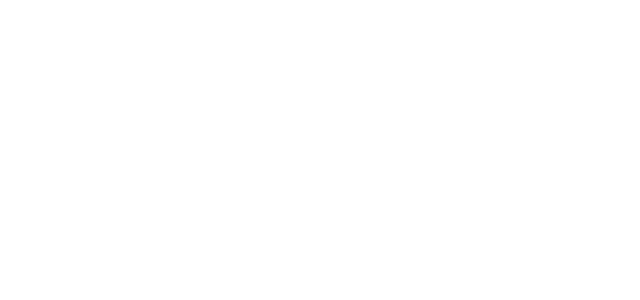
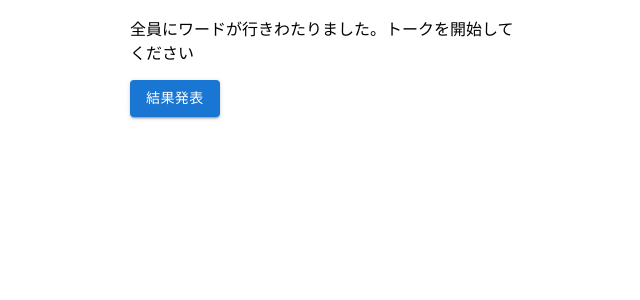
Before and after one commit to gaou1109-cyber/ReactLearn, a Next.js app: page /wordWolf/displayWord in a window 1280 px wide. Shown: the top 300 px of the page, without its empty margins (312-952 px from the left). Built offline with nearby package versions, Linux system fonts and the light colour scheme.

Commit message:
[FB対応]各種FB対応

```diff
--- a/src/components/DisplayConfirmPlayer.tsx
+++ b/src/components/PlayerConfirmDisplay.tsx
@@ -1,23 +1,22 @@
-import Container from "@mui/material/Container";
-import Button from "@mui/material/Button";
 import React from "react";
+import { Button, Container } from "@mui/material";
 
-// 【プレイヤーを確認する】
-type DisplayConfirmPlayerProps = {
+type PlayerConfirmDisplayProps = {
   currentPlayer: number;
-  hancleCheckWord: React.MouseEventHandler<HTMLButtonElement>;
+  handleCheckWord: React.MouseEventHandler<HTMLButtonElement>;
   handleWrongPlayer: React.MouseEventHandler<HTMLButtonElement>;
 };
 
-export const DisplayConfirmPlayer: React.FC<DisplayConfirmPlayerProps> = ({
+// プレイヤーを確認する画面
+export const PlayerConfirmDisplay: React.FC<PlayerConfirmDisplayProps> = ({
   currentPlayer,
-  hancleCheckWord,
+  handleCheckWord,
   handleWrongPlayer,
 }) => {
   return (
     <Container component="main" maxWidth="xs">
       <p>あなたはプレイヤー{currentPlayer}ですか</p>
-      <Button variant="contained" onClick={hancleCheckWord} sx={{ mr: 2 }}>
+      <Button variant="contained" onClick={handleCheckWord} sx={{ mr: 2 }}>
         はい
       </Button>
       <Button variant="contained" onClick={handleWrongPlayer}>
--- /dev/null
+++ b/src/hooks/index.tsx
@@ -0,0 +1,32 @@
+import { useEffect, useState } from "react";
+import type { WordType } from "../pages/wordWolf/word";
+
+// 【人狼のプレイヤーを返す】
+export const useSelectWolf = (max: number) => {
+  const [wolf, setWolf] = useState<number | null>(null);
+
+  function generateWolfNumber(max: number) {
+    return Math.floor(Math.random() * max) + 1;
+  }
+
+  // 初回マウント時に乱数を生成
+  useEffect(() => {
+    setWolf(generateWolfNumber(max));
+  }, []);
+
+  return wolf;
+};
+
+// 【ワードの配列を返す】
+export const useSelectWord = (wordArrays: WordType[]) => {
+  const [wordNumber, setWordNumber] = useState<number>(0);
+
+  function generateWordNumber(wordArrays: Array<{}>) {
+    return Math.floor(Math.random() * wordArrays.length);
+  }
+
+  useEffect(() => setWordNumber(generateWordNumber(wordArrays)), []);
+  const wordArray = wordArrays[wordNumber];
+
+  return wordArray;
+};
--- a/src/hooks/useSelectWolf.tsx
+++ /dev/null
@@ -1,18 +0,0 @@
-import { useEffect, useState } from "react";
-
-// 【人狼のプレイヤーを返す】
-export const useSelectWolf = (max: number) => {
-  const [wolf, setWolf] = useState<number | null>(null);
-
-  // 初回マウント時に乱数を生成
-  function generateWolfNumber(max: number) {
-    return Math.floor(Math.random() * max) + 1;
-  }
-
-  // 初回マウント時に乱数を生成
-  useEffect(() => {
-    setWolf(generateWolfNumber(max));
-  }, []);
-
-  return wolf;
-};
--- a/src/hooks/useWord.tsx
+++ /dev/null
@@ -1,18 +0,0 @@
-import { useEffect, useState } from "react";
-import type { WordType } from "../pages/wordWolf/word";
-
-// 【ワードの配列を返す】
-export const useWord = (wordArrays: WordType[]) => {
-  const [wordNumber, setWordNumber] = useState<number>(0);
-
-  // 初回マウント時に乱数を生成
-  function generateWolfNumber(wordArrays: Array<{}>) {
-    return Math.floor(Math.random() * Number(wordArrays.length));
-  }
-
-  // 初回マウント時に乱数を生成
-  useEffect(() => setWordNumber(generateWolfNumber(wordArrays)), []);
-  const wordArray = wordArrays[wordNumber];
-
-  return wordArray;
-};
--- a/src/pages/wordWolf/displayWord.tsx
+++ b/src/pages/wordWolf/displayWord.tsx
@@ -1,11 +1,10 @@
+import React, { useState } from "react";
 import { wordArrays } from "./word";
 import { useRouter } from "next/router";
-import React, { useState } from "react";
-import { useSelectWolf } from "../../hooks/useSelectWolf";
-import { useWord } from "../../hooks/useWord";
-import { DisplayhancleCheckWord } from "../../components/DisplayhancleCheckWord";
-import { DisplayConfirmPlayer } from "../../components/DisplayConfirmPlayer";
-import { DisplayTalk } from "../../components/DisplayTalk";
+import { useSelectWolf, useSelectWord } from "../../hooks";
+import { WordCheckDisplay } from "../../components/WordCheckDisplay";
+import { PlayerConfirmDisplay } from "../../components/PlayerConfirmDisplay";
+import { TalkDisplay } from "../../components/TalkDisplay";
 
 // 表示する画面
 const Display = () => {
@@ -18,12 +17,12 @@
   const wolf = useSelectWolf(playerNumber);
 
   // ワードを決定
-  const wordArray = useWord(wordArrays);
+  const wordArray = useSelectWord(wordArrays);
   const word: string =
     currentPlayer == wolf ? wordArray.minor : wordArray.majar;
 
   // 「Yes」ならプレイヤーにワードを見せる
-  const hancleCheckWord = (): void => {
+  const handleCheckWord = (): void => {
     setChecked(true);
   };
 
@@ -48,25 +47,25 @@
     }
   };
 
-  if (!checked && Number(playerNumber) >= currentPlayer) {
+  if (Number(playerNumber) >= currentPlayer) {
+    if (!checked) {
       return (
-      <DisplayConfirmPlayer
+        <PlayerConfirmDisplay
           currentPlayer={currentPlayer}
-        hancleCheckWord={() => hancleCheckWord()}
+          handleCheckWord={() => handleCheckWord()}
           handleWrongPlayer={() => handleWrongPlayer()}
         />
       );
-  } else if (checked && Number(playerNumber) >= currentPlayer) {
+    } else {
       return (
-      <DisplayhancleCheckWord
+        <WordCheckDisplay
           word={word}
           handleConfirmWord={() => handleConfirmWord()}
         />
       );
-  } else if (Number(playerNumber) < currentPlayer) {
-    return <DisplayTalk handleAnnounceResult={() => handleAnnounceResult()} />;
     }
-  return null;
+  }
+  return <TalkDisplay handleAnnounceResult={() => handleAnnounceResult()} />;
 };
 
 export default Display;
```
Also changed, not shown: src/components/TalkDisplay.tsx (renamed from src/components/DisplayTalk.tsx, +4 -5 lines), src/components/WordCheckDisplay.tsx (renamed from src/components/DisplayhancleCheckWord.tsx, +4 -5 lines). Lines whose indentation alone changed are shown as unchanged.
